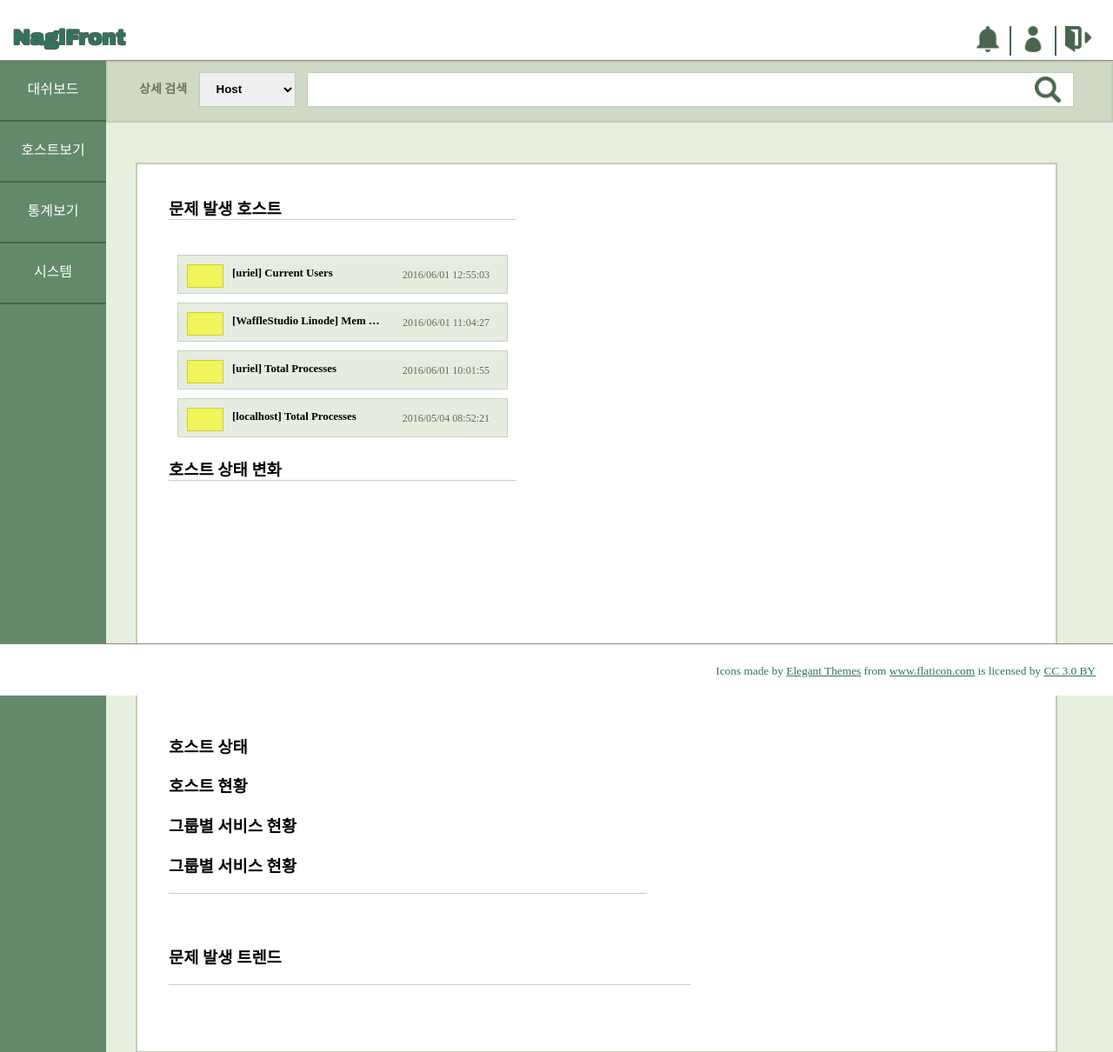
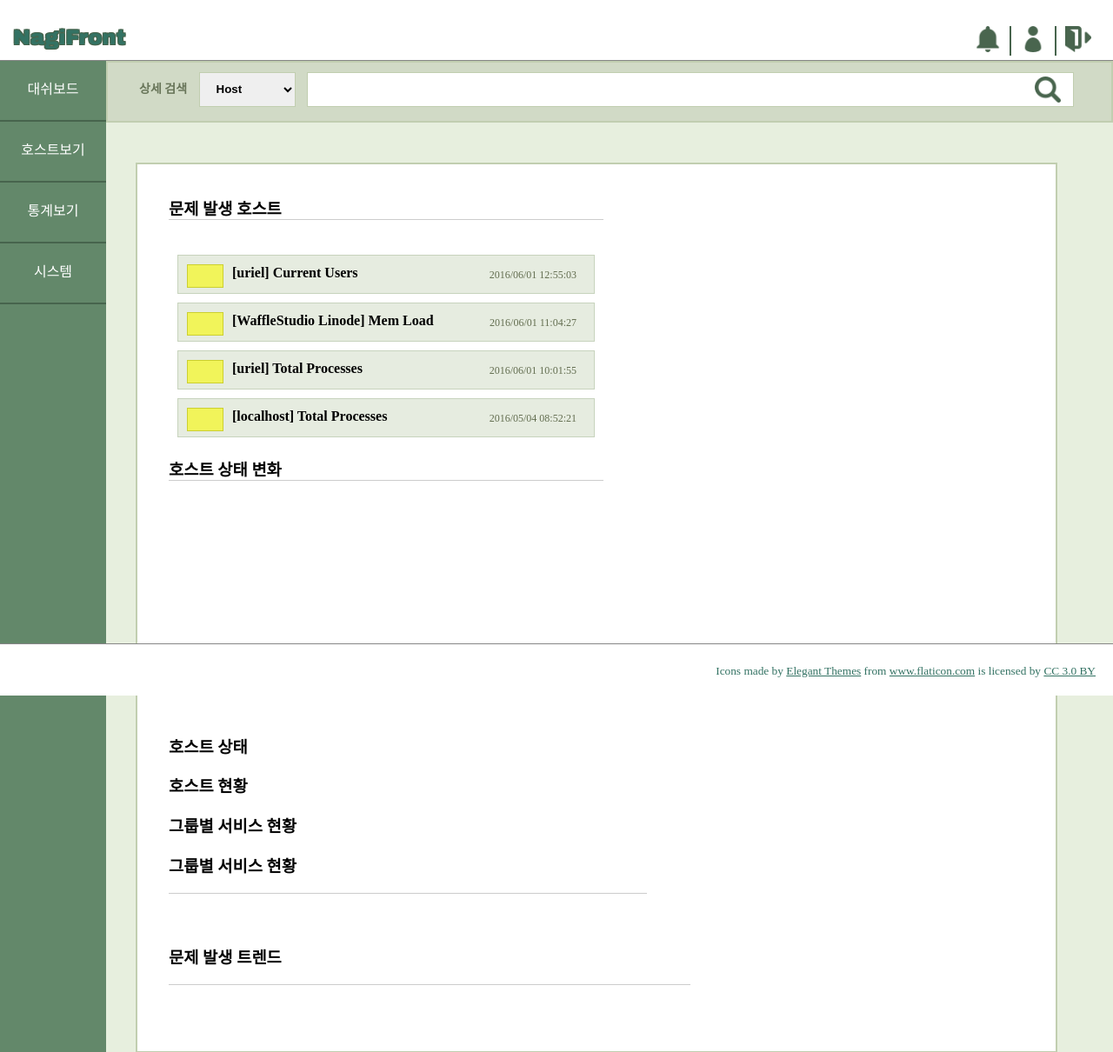
Before and after one commit to nagifront/NagiFront, a Django app: page / in a window 1280 px wide. Shown: the top 1210 px of the page at 87% size. Run offline with Django 3.2, Linux system fonts and the light colour scheme; the visitor is signed in with stand-in values (Sample User, id 1); some libraries are stand-ins or nearby versions.

Commit message:
fix css again

```diff
--- a/NagiFront/nagifront/static/nagifront/css/widgets.css
+++ b/NagiFront/nagifront/static/nagifront/css/widgets.css
@@ -78,7 +78,7 @@ div[trouble-trend] .charts {
 
 /* start host-state-change widget */
 div[host-state-change] {
-  width: 400px;
+  width: 500px;
   min-height: 300px;
 }
 div[host-state-change] h3 {
@@ -153,7 +153,7 @@ div[host-state-change] .state-change-item .indeterminate {
 
 /* start of trouble-host widget */
 div[trouble-host] {
-  width: 400px;
+  width: 500px;
   min-height: 300px;
 }
 div[trouble-host] h3 {
@@ -192,7 +192,6 @@ div[trouble-host] .trouble-item .trouble-name {
   width: calc(100% - 40px - 140px);
   white-space: nowrap;
   text-overflow: ellipsis;
-  font-size: 0.8em;
   font-weight: bold;
   vertical-align: middle;
 }
```
